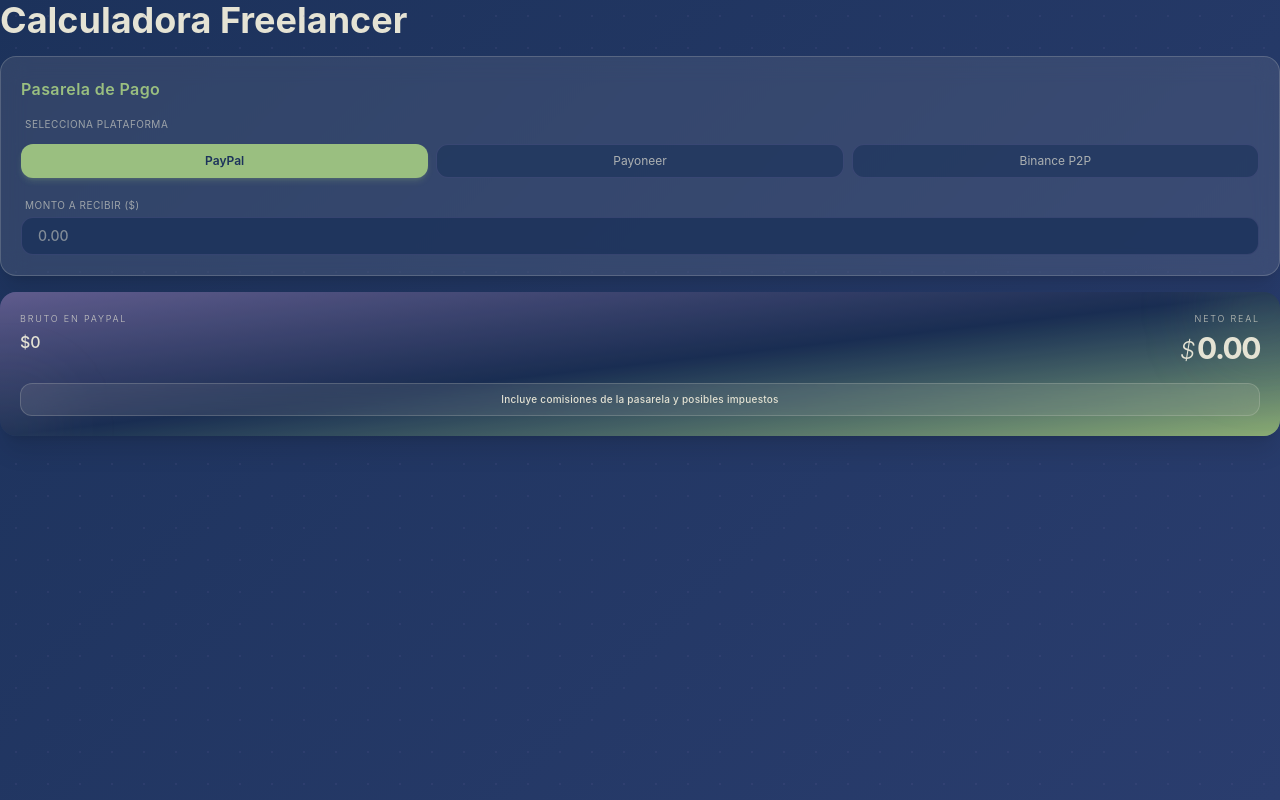
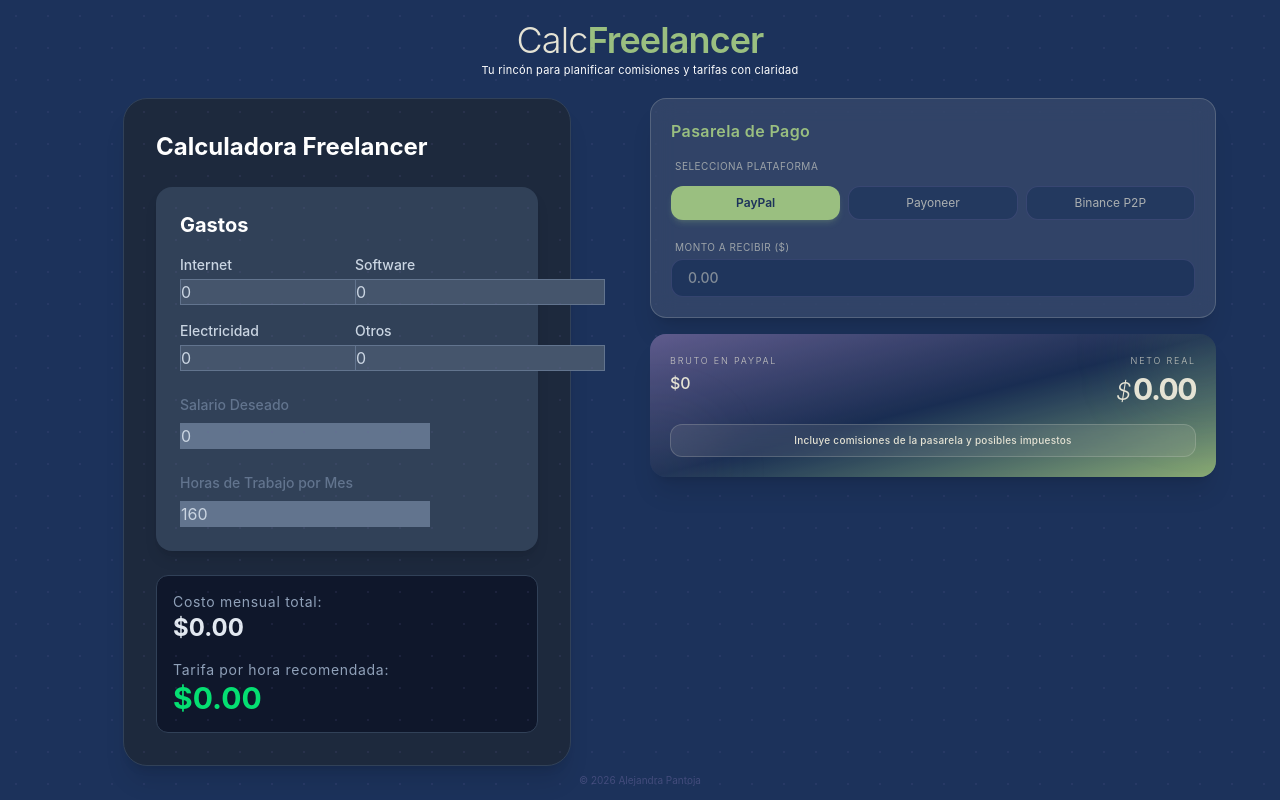
Before and after one commit to Ale-Pantoja/FreelancerCal, a React (Vite) app: page / in a window 1280 px wide. Built offline with nearby package versions, Linux system fonts and the light colour scheme.

Commit message:
Refactor App component layout and structure for improved readability and organization

```diff
--- a/src/App.tsx
+++ b/src/App.tsx
@@ -1,11 +1,35 @@
-import { CalculatorPayment } from "./components/calculatorPayment";
+import { CalculatorPayment } from "./components/calculatorPayment/CalculatorPayment";
+import { CalculatorFreelancer } from "./components/calculatorFreelancer/CalculatorFreelancer";
 
 function App() {
   return (
-    <>
-      <h1 className="mb-4 text-4xl font-bold">Calculadora Freelancer</h1>
-      <CalculatorPayment />
-    </>
+    <div className="h-screen w-screen overflow-hidden bg-[#1C325B] p-1 font-sans selection:bg-[#9ABF80] selection:text-[#1C325B]">
+      <div className="h-full w-full flex flex-col">
+        <header className="shrink-0 text-center pt-4 pb-2">
+          <h1 className="text-4xl font-light tracking-tight text-[#E5E3D4] mb-0.5">
+            Calc<span className="font-semibold text-[#9ABF80]">Freelancer</span>
+          </h1>
+          <p className="text-white text-[11px] mb-3 font-normal tracking-wide">
+            Tu rincón para planificar comisiones y tarifas con claridad
+          </p>
+        </header>
+
+        <main className="flex-1 min-h-0 flex items-center justify-center px-4 py-1">
+          <div className="grid grid-cols-1 lg:grid-cols-2 gap-5 w-full max-w-6xl mx-auto">
+            <div className="h-full">
+              <CalculatorFreelancer />
+            </div>
+            <div className="h-full">
+              <CalculatorPayment />
+            </div>
+          </div>
+        </main>
+
+        <footer className="shrink-0 text-center text-[10px] text-[#6A669D]/50 py-2">
+          &copy; 2026 Alejandra Pantoja
+        </footer>
+      </div>
+    </div>
   );
 }
 
```
